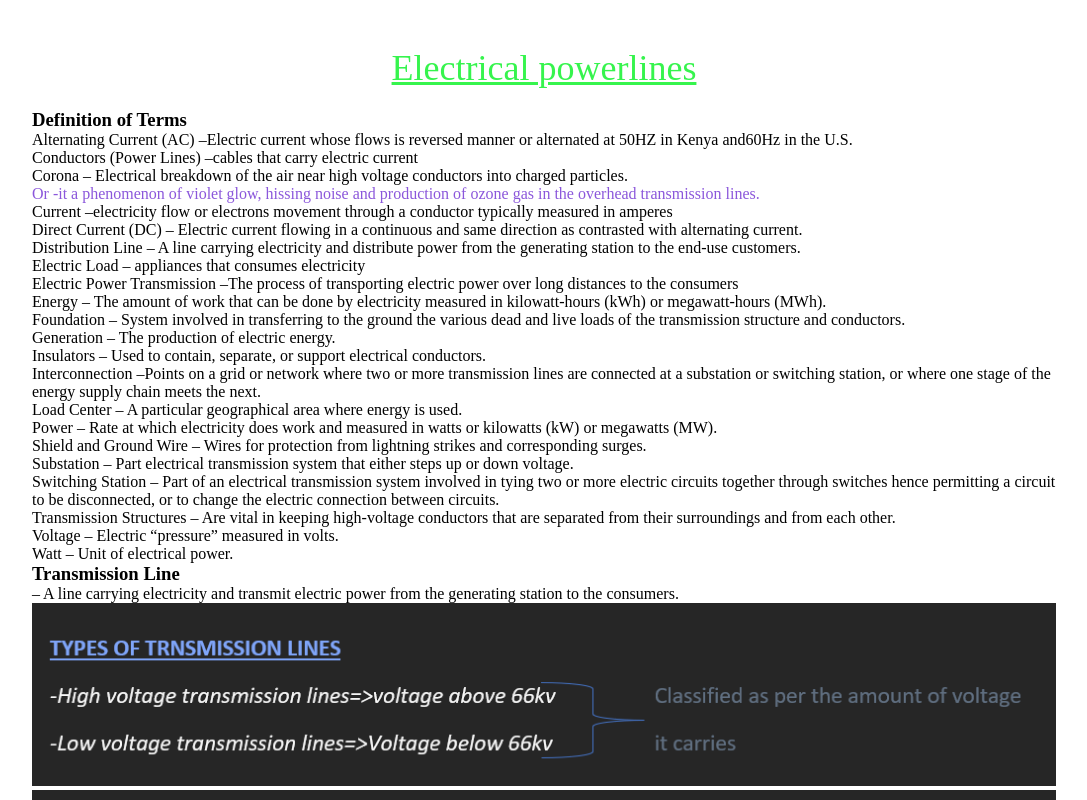
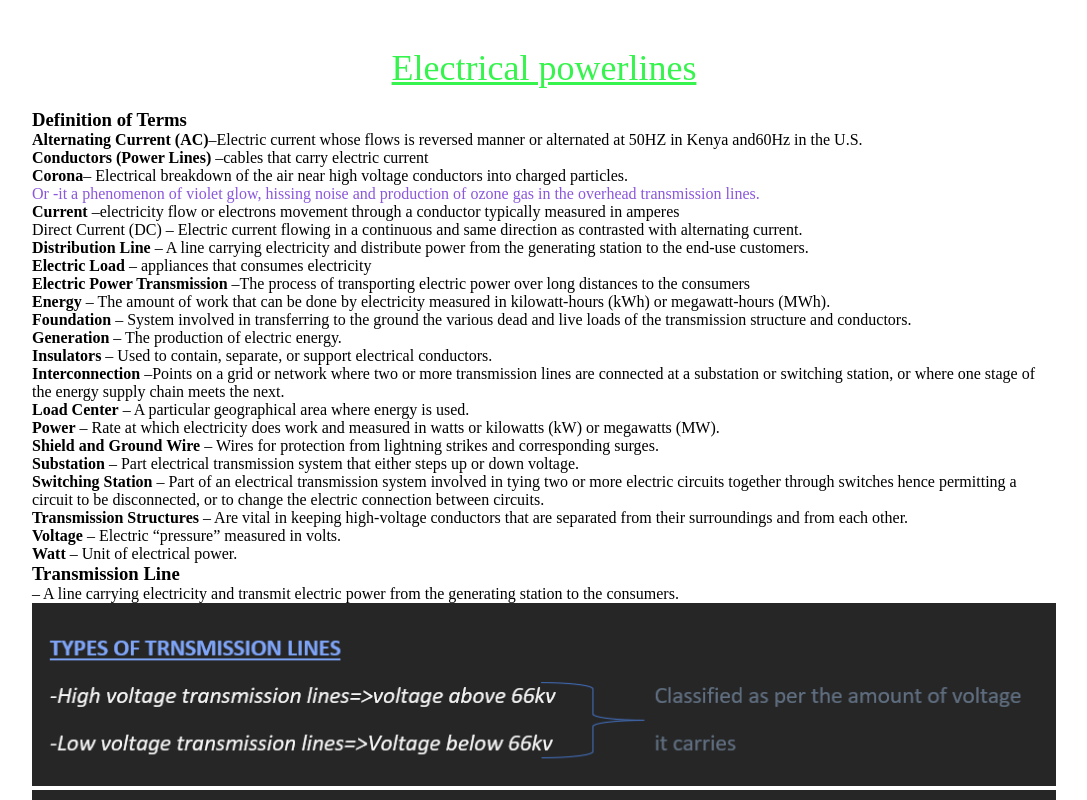
Before and after one commit to Neshley/Electrical-Engineering--Electro-Midset-, a plain HTML site: page units.html in a window 1280 px wide. Shown: the part 720-1520 px from the top of the page, without its empty margins (96-1183 px from the left). Drawn offline with Linux system fonts and the light colour scheme.

Commit message:
units modified

```diff
--- a/units.html
+++ b/units.html
@@ -45,27 +45,27 @@
     <div id="powerlines" class="powerlines">
                 <h1>Electrical powerlines</h1>
                 <p><h3>Definition of Terms</h3>
-                        Alternating Current (AC) –Electric current whose flows is reversed manner or alternated at 50HZ in Kenya and60Hz in the U.S. <br>
-                        Conductors (Power Lines) –cables that carry electric current <br>
-                        Corona – Electrical breakdown of the air near high voltage conductors into charged particles. <br>
+                        <b>Alternating Current (AC)</b>–Electric current whose flows is reversed manner or alternated at 50HZ in Kenya and60Hz in the U.S. <br>
+                        <b>Conductors (Power Lines) </b>–cables that carry electric current <br>
+                        <b>Corona</b>– Electrical breakdown of the air near high voltage conductors into charged particles. <br>
                                    <ul style="color: #8b57db"> Or -it a phenomenon of violet glow, hissing noise and production of ozone gas in the overhead transmission lines. </ul>
-                        Current –electricity flow or electrons movement through a conductor typically measured in amperes <br> Direct Current (DC) – Electric current flowing in a continuous and same direction as contrasted with alternating current. <br>
-                        Distribution Line – A line carrying electricity and distribute power from the generating station to the end-use customers. <br>
-                        Electric Load – appliances that consumes electricity <br>
-                        Electric Power Transmission –The process of transporting electric power over long distances to the consumers <br>
-                        Energy – The amount of work that can be done by electricity measured in kilowatt-hours (kWh) or megawatt-hours (MWh). <br>
-                        Foundation – System involved in transferring to the ground the various dead and live loads of the transmission structure and conductors. <br>
-                        Generation – The production of electric energy. <br>
-                        Insulators – Used to contain, separate, or support electrical conductors. <br>
-                        Interconnection –Points on a grid or network where two or more transmission lines are connected at a substation or switching station, or where one stage of the energy supply chain meets the next. <br>
-                        Load Center – A particular geographical area where energy is used. <br>
-                        Power – Rate at which electricity does work and measured in watts or kilowatts (kW) or megawatts (MW). <br>
-                        Shield and Ground Wire – Wires for protection from lightning strikes and corresponding surges. <br>
-                        Substation – Part electrical transmission system that either steps up or down voltage. <br>
-                        Switching Station – Part of an electrical transmission system involved in tying two or more electric circuits together through switches hence permitting a circuit to be disconnected, or to change the electric connection between circuits. <br>
-                        Transmission Structures – Are vital in keeping high-voltage conductors that are separated from their surroundings and from each other. <br>
-                        Voltage – Electric “pressure” measured in volts. <br>
-                        Watt – Unit of electrical power. <br>
+                        <b>Current</b> –electricity flow or electrons movement through a conductor typically measured in amperes <br> Direct Current (DC) – Electric current flowing in a continuous and same direction as contrasted with alternating current. <br>
+                        <b>Distribution Line</b> – A line carrying electricity and distribute power from the generating station to the end-use customers. <br>
+                        <b>Electric Load</b> – appliances that consumes electricity <br>
+                        <b>Electric Power Transmission</b> –The process of transporting electric power over long distances to the consumers <br>
+                        <b>Energy</b> – The amount of work that can be done by electricity measured in kilowatt-hours (kWh) or megawatt-hours (MWh). <br>
+                        <b>Foundation</b> – System involved in transferring to the ground the various dead and live loads of the transmission structure and conductors. <br>
+                        <b>Generation</b> – The production of electric energy. <br>
+                        <b>Insulators</b> – Used to contain, separate, or support electrical conductors. <br>
+                        <b>Interconnection</b> –Points on a grid or network where two or more transmission lines are connected at a substation or switching station, or where one stage of the energy supply chain meets the next. <br>
+                        <b>Load Center</b> – A particular geographical area where energy is used. <br>
+                        <b>Power</b> – Rate at which electricity does work and measured in watts or kilowatts (kW) or megawatts (MW). <br>
+                        <b>Shield and Ground Wire</b> – Wires for protection from lightning strikes and corresponding surges. <br>
+                        <b>Substation</b> – Part electrical transmission system that either steps up or down voltage. <br>
+                        <b>Switching Station</b> – Part of an electrical transmission system involved in tying two or more electric circuits together through switches hence permitting a circuit to be disconnected, or to change the electric connection between circuits. <br>
+                        <b>Transmission Structures</b> – Are vital in keeping high-voltage conductors that are separated from their surroundings and from each other. <br>
+                        <b>Voltage</b> – Electric “pressure” measured in volts. <br>
+                        <b>Watt</b> – Unit of electrical power. <br>
             <h3>Transmission Line</h3> – A line carrying electricity and transmit electric power from the generating station to the consumers. <br>
 
             <img src="images\Screenshot 2025-11-25 025841.png">
@@ -222,6 +222,17 @@
                 <br>
                 <h2>questions</h2>
                 <a href="Unit Notes\Electrical Powerlines\Written Install Power Lines L6.pdf">Written Install Powerlines</a>
+                <br>
+                <a href="Unit Notes\Electrical Powerlines\questions\Assessor Practical guide Install Power Lines L6.pdf">Assessor Practical guide Install p.l</a>
+                <br>
+                <a href="Unit Notes\Electrical Powerlines\questions\Assignment.docx">assessment document</a>
+                <br>
+                <a href="Unit Notes\Electrical Powerlines\questions\Candidate Practical Install Power Lines L6.pdf">Candidate Practical Install Power Lines</a>
+                <br>
+                <a href="Unit Notes\Electrical Powerlines\questions\ELECTRICAL POWER LINES - CAT .pdf">Electrical powerlines Cat</a>
+                <br>
+                <a href="Unit Notes\Electrical Powerlines\questions\Powerline_Revision_Answers.pdf">Powerline_Revision_Answers</a>
+                <br>
                 <br>
 
     </div>
```
Also changed, not shown: 4 other files.
